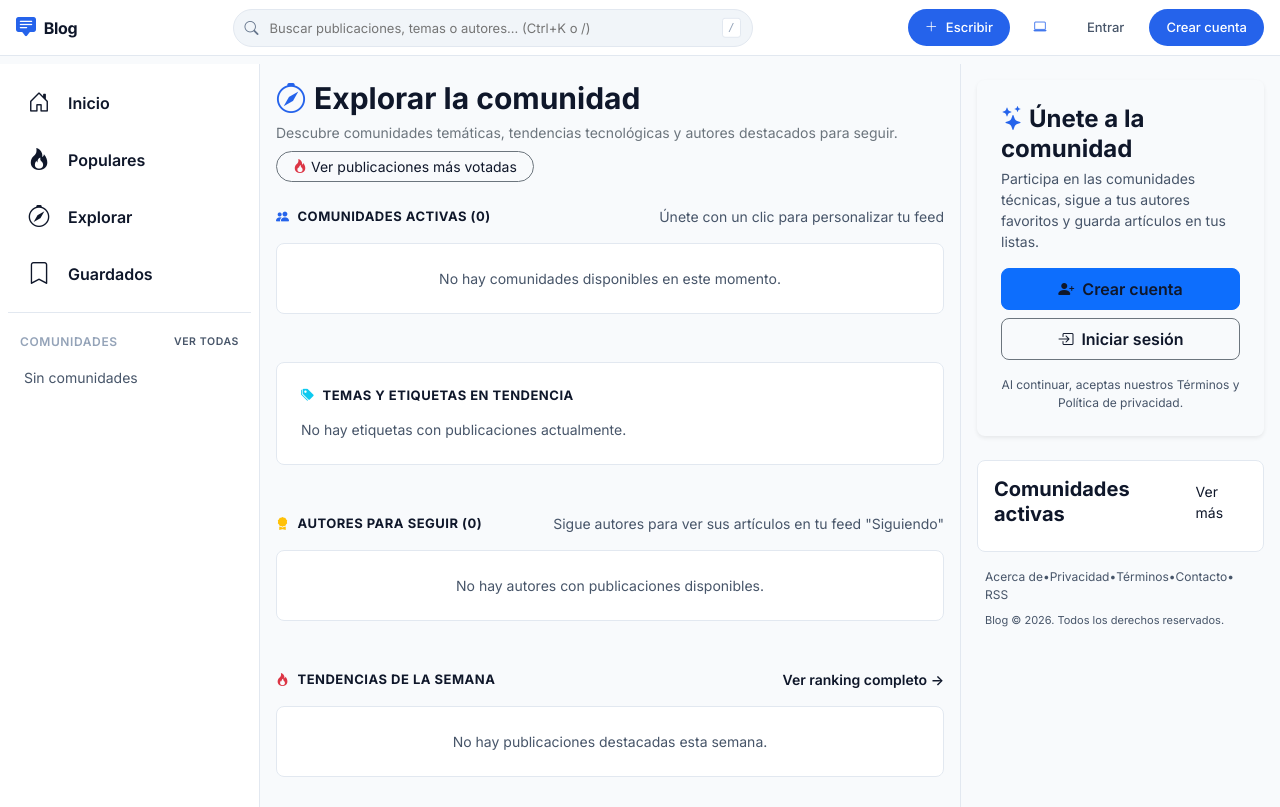
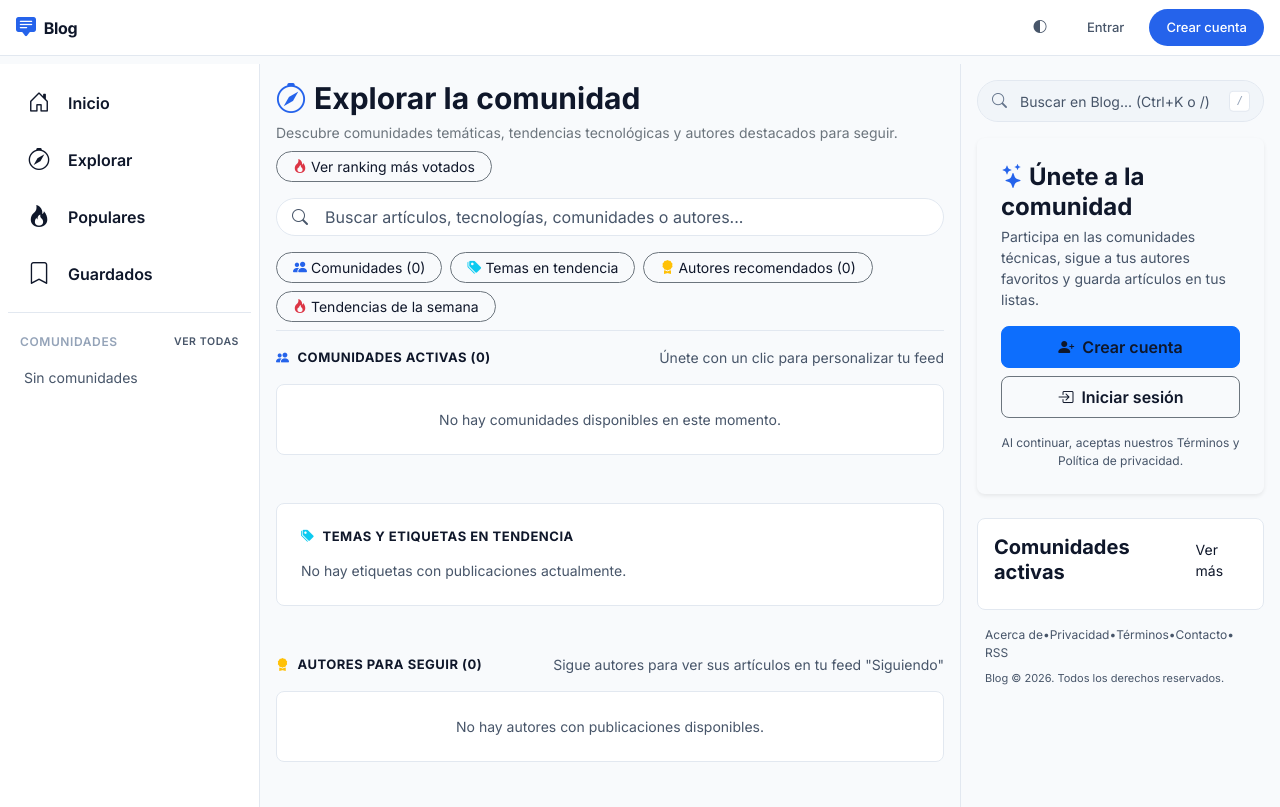
Before and after one commit to Xxiqui/blog-foro, a Django app: template templates/blog/explorar.html in a window 1280 px wide. Shown: the top 807 px of the page. Run offline with Django 5.2, Linux system fonts and the light colour scheme; the template is opened without the code that fills it, so the values that code supplies are empty; parts of the project's set-up code (start-up, migrations or seed data) failed here and were passed over; some libraries are stand-ins or nearby versions.

Commit message:
feat: layout estilo X estricto, busqueda en columna derecha, notificaciones en barra izquierda, fix buscador movil y enriquecimiento de datos demo

```diff
--- a/static/css/components.css
+++ b/static/css/components.css
@@ -70,6 +70,66 @@
     border-radius: var(--radius-xs);
     border: 1px solid var(--color-border);
     pointer-events: none;
+}
+
+/* Buscador integrado en la barra lateral derecha (Estilo X) */
+.sidebar-search-box {
+    width: 100%;
+    position: relative;
+}
+
+.sidebar-search-input {
+    width: 100%;
+    height: 42px;
+    border-radius: var(--radius-full, 9999px) !important;
+    background-color: var(--color-surface-hover) !important;
+    border: 1px solid var(--color-border) !important;
+    padding: 0 var(--space-4) 0 42px !important;
+    font-size: 14px;
+    color: var(--color-text) !important;
+    transition: background-color var(--transition-base), border-color var(--transition-base), box-shadow var(--transition-base);
+}
+
+.sidebar-search-input:focus {
+    background-color: var(--color-surface) !important;
+    border-color: var(--color-accent) !important;
+    box-shadow: 0 0 0 2px var(--color-accent-subtle) !important;
+    outline: none;
+}
+
+.sidebar-search-icon {
+    position: absolute;
+    left: 15px;
+    top: 50%;
+    transform: translateY(-50%);
+    color: var(--color-text-muted);
+    pointer-events: none;
+    font-size: 15px;
+    z-index: 2;
+}
+
+.sidebar-search-badge {
+    position: absolute;
+    right: 14px;
+    top: 50%;
+    transform: translateY(-50%);
+    font-size: 11px;
+    font-family: var(--font-mono);
+    color: var(--color-text-dim);
+    background: var(--color-surface);
+    border: 1px solid var(--color-border);
+    padding: 1px 6px;
+    border-radius: var(--radius-sm, 4px);
+    pointer-events: none;
+}
+
+/* Overlay de búsqueda para móvil (< 1280px) */
+.mobile-search-overlay {
+    position: sticky;
+    top: var(--header-height);
+    left: 0;
+    width: 100%;
+    z-index: 1025;
 }
 
 /* Sugerencias de búsqueda dropdown */
--- a/static/js/interacciones.js
+++ b/static/js/interacciones.js
@@ -1034,25 +1034,35 @@
         verificarReintentoAccion();
     }
 
-    // Buscador global con sugerencias y atajos
+    // Buscador global (barra lateral derecha en escritorio, overlay en móvil)
     function inicializarBuscadorSugerencias() {
-        const searchInput = document.getElementById('header-search-input');
-        const dropdown = document.getElementById('search-suggestions-dropdown');
-        const searchContainer = document.getElementById('global-search-container');
         const mobileToggle = document.getElementById('mobile-search-toggle');
-
-        if (mobileToggle && searchContainer) {
-            mobileToggle.addEventListener('click', function() {
-                searchContainer.classList.toggle('mobile-open');
-                if (searchContainer.classList.contains('mobile-open') && searchInput) {
-                    setTimeout(() => searchInput.focus(), 60);
-                }
-            });
-        }
-
-        // Mostrar / ocultar dropdown al recibir resultados de HTMX
+        const mobileSearchBar = document.getElementById('mobile-search-bar');
+        const mobileClose = document.getElementById('mobile-search-close');
+        const mobileInput = document.getElementById('mobile-search-input');
+
+        const sidebarInput = document.getElementById('sidebar-search-input');
+
+        // Toggle de búsqueda móvil (< 1280px)
+        if (mobileToggle && mobileSearchBar) {
+            mobileToggle.addEventListener('click', function(e) {
+                e.preventDefault();
+                e.stopPropagation();
+                mobileSearchBar.classList.toggle('d-none');
+                if (!mobileSearchBar.classList.contains('d-none') && mobileInput) {
+                    setTimeout(() => mobileInput.focus(), 80);
+                }
+            });
+        }
+        if (mobileClose && mobileSearchBar) {
+            mobileClose.addEventListener('click', function() {
+                mobileSearchBar.classList.add('d-none');
+            });
+        }
+
+        // Mostrar / ocultar dropdown al recibir resultados de HTMX (sidebar o móvil)
         document.body.addEventListener('htmx:afterSwap', function(evt) {
-            if (evt.detail.target && evt.detail.target.id === 'search-suggestions-dropdown') {
+            if (evt.detail.target && (evt.detail.target.id === 'sidebar-search-suggestions' || evt.detail.target.id === 'mobile-search-suggestions' || evt.detail.target.id === 'search-suggestions-dropdown')) {
                 const dd = evt.detail.target;
                 const items = dd.querySelectorAll('.suggestion-item');
                 if (items.length > 0 || dd.innerText.trim().length > 0) {
@@ -1063,9 +1073,14 @@
             }
         });
 
-        // Navegación por teclado en el input de búsqueda (flechas, Enter, Esc)
-        if (searchInput && dropdown) {
-            searchInput.addEventListener('keydown', function(e) {
+        // Navegación por teclado en inputs de búsqueda
+        [sidebarInput, mobileInput].forEach(input => {
+            if (!input) return;
+            const form = input.closest('form');
+            const dropdown = form ? form.querySelector('.search-suggestions-dropdown') : null;
+
+            input.addEventListener('keydown', function(e) {
+                if (!dropdown) return;
                 const items = Array.from(dropdown.querySelectorAll('.suggestion-item'));
                 let activeIdx = items.findIndex(it => it.classList.contains('active'));
 
@@ -1091,21 +1106,21 @@
                     }
                 } else if (e.key === 'Escape') {
                     dropdown.classList.remove('show');
-                    if (searchContainer) searchContainer.classList.remove('mobile-open');
-                    searchInput.blur();
-                }
-            });
-
-            // Cerrar dropdown al hacer clic fuera
-            document.addEventListener('click', function(e) {
-                if (searchContainer && !searchContainer.contains(e.target)) {
-                    dropdown.classList.remove('show');
-                    if (searchContainer.classList.contains('mobile-open') && (!mobileToggle || !mobileToggle.contains(e.target))) {
-                        searchContainer.classList.remove('mobile-open');
-                    }
-                }
-            });
-        }
+                    if (mobileSearchBar) mobileSearchBar.classList.add('d-none');
+                    input.blur();
+                }
+            });
+        });
+
+        // Cerrar dropdown al hacer clic fuera
+        document.addEventListener('click', function(e) {
+            document.querySelectorAll('.search-suggestions-dropdown.show').forEach(dd => {
+                const form = dd.closest('form');
+                if (form && !form.contains(e.target)) {
+                    dd.classList.remove('show');
+                }
+            });
+        });
     }
 
     // Atajos de teclado del foro
@@ -1126,13 +1141,21 @@
             // Atajo / o Ctrl/Cmd+K para abrir búsqueda
             if (e.key === '/' || ((e.ctrlKey || e.metaKey) && (e.key === 'k' || e.key === 'K'))) {
                 e.preventDefault();
-                const searchContainer = document.getElementById('global-search-container');
-                const searchInput = document.getElementById('header-search-input');
-                if (searchContainer) searchContainer.classList.add('mobile-open');
-                if (searchInput) {
-                    searchInput.focus();
-                    searchInput.select();
-                }
+                const sidebarInput = document.getElementById('sidebar-search-input');
+                const mobileSearchBar = document.getElementById('mobile-search-bar');
+                const mobileInput = document.getElementById('mobile-search-input');
+
+                if (window.innerWidth >= 1280 && sidebarInput) {
+                    sidebarInput.focus();
+                    sidebarInput.select();
+                } else {
+                    if (mobileSearchBar) mobileSearchBar.classList.remove('d-none');
+                    if (mobileInput) {
+                        mobileInput.focus();
+                        mobileInput.select();
+                    }
+                }
+            }
                 return;
             }
 
--- a/templates/base.html
+++ b/templates/base.html
@@ -69,55 +69,20 @@
                 <span class="text-truncate">{{ marca_corta|default:"Blog" }}</span>
             </a>
 
-            <!-- Trigger móvil de búsqueda (< 640px) -->
-            <button type="button" class="btn-forum btn-forum-subtle mobile-search-trigger touch-target-44 d-sm-none" id="mobile-search-toggle" aria-label="Abrir buscador" title="Buscar">
-                <i class="bi bi-search fs-5" aria-hidden="true"></i>
-            </button>
+            <!-- Acciones de cabecera (Móvil y Perfil) -->
+            <div class="d-flex align-items-center gap-1 gap-sm-2 flex-shrink-0">
+                <!-- Botón móvil de búsqueda (< 1280px) -->
+                <button type="button" class="btn-forum btn-forum-subtle d-xl-none touch-target-44 p-2" id="mobile-search-toggle" aria-label="Abrir buscador" title="Buscar">
+                    <i class="bi bi-search fs-5" aria-hidden="true"></i>
+                </button>
 
-            <!-- Buscador central con sugerencias (>= 640px y expandible en móvil) -->
-            <div class="header-search-wrapper desktop-search-input" id="global-search-container">
-                <form action="{% url 'blog:buscar_posts' %}" method="get" role="search" class="m-0 p-0 position-relative" id="form-buscador-global">
-                    <i class="bi bi-search header-search-icon" aria-hidden="true"></i>
-                    <input type="search"
-                           name="q"
-                           id="header-search-input"
-                           class="header-search-input"
-                           placeholder="Buscar publicaciones, temas o autores... (Ctrl+K o /)"
-                           value="{{ query|default:'' }}"
-                           autocomplete="off"
-                           hx-get="{% url 'blog:buscar_sugerencias' %}"
-                           hx-trigger="input changed delay:200ms"
-                           hx-target="#search-suggestions-dropdown"
-                           aria-autocomplete="list"
-                           aria-expanded="false"
-                           aria-controls="search-suggestions-dropdown">
-                    <span class="header-search-badge d-none d-md-inline">/</span>
-                    <div class="search-suggestions-dropdown" id="search-suggestions-dropdown"></div>
-                </form>
-            </div>
-
-            <!-- Acciones a la derecha -->
-            <div class="d-flex align-items-center gap-1 gap-sm-2 flex-shrink-0">
-                <!-- Botón Escribir (>= 640px) -->
+                <!-- Campana con Notificaciones (visible en móvil y tablet < 1024px donde la barra lateral izquierda está oculta) -->
                 {% if user.is_authenticated %}
-                    <a href="{% url 'blog:panel_post_create' %}" hx-boost="false" class="btn-forum btn-forum-primary desktop-write-btn">
-                        <i class="bi bi-plus-lg" aria-hidden="true"></i>
-                        <span>Escribir</span>
-                    </a>
-                {% else %}
-                    <button type="button" class="btn-forum btn-forum-primary desktop-write-btn btn-requiere-auth" data-action="crear_post">
-                        <i class="bi bi-plus-lg" aria-hidden="true"></i>
-                        <span>Escribir</span>
-                    </button>
-                {% endif %}
-
-                <!-- Campana con Notificaciones (con sesión) -->
-                {% if user.is_authenticated %}
-                    <div class="dropdown">
+                    <div class="dropdown d-lg-none">
                         <a href="{% url 'blog:notificaciones_list' %}"
                            class="btn-forum btn-forum-subtle position-relative touch-target-44 p-2"
                            role="button"
-                           id="btn-notificaciones-dropdown"
+                           id="btn-notificaciones-dropdown-mobile"
                            data-bs-toggle="dropdown"
                            aria-expanded="false"
                            aria-label="Notificaciones"
@@ -242,6 +207,29 @@
         </div>
     </header>
 
+    <!-- Barra de búsqueda móvil desplegable (< 1280px) -->
+    <div id="mobile-search-bar" class="mobile-search-overlay d-none">
+        <div class="container-fluid px-3 py-2 bg-surface border-bottom d-flex align-items-center gap-2 shadow-sm">
+            <form action="{% url 'blog:buscar_posts' %}" method="get" role="search" class="flex-grow-1 m-0 position-relative" id="form-buscador-mobile">
+                <i class="bi bi-search position-absolute top-50 start-0 translate-middle-y ms-3 text-muted" aria-hidden="true"></i>
+                <input type="search"
+                       name="q"
+                       id="mobile-search-input"
+                       class="form-control rounded-pill ps-5"
+                       placeholder="Buscar en Blog... (posts, temas, autores)"
+                       value="{{ query|default:'' }}"
+                       autocomplete="off"
+                       hx-get="{% url 'blog:buscar_sugerencias' %}"
+                       hx-trigger="input changed delay:200ms"
+                       hx-target="#mobile-search-suggestions">
+                <div class="search-suggestions-dropdown" id="mobile-search-suggestions"></div>
+            </form>
+            <button type="button" class="btn btn-sm btn-link text-body p-2" id="mobile-search-close" aria-label="Cerrar búsqueda">
+                <i class="bi bi-x-lg fs-5"></i>
+            </button>
+        </div>
+    </div>
+
     <!-- Avisos Flash -->
     <div class="container-fluid px-3 pt-2" aria-live="polite">
         {% if messages %}
@@ -257,7 +245,7 @@
     <!-- Estructura Adaptable del Foro -->
     <div class="app-body {% block app_body_class %}{% endblock %}">
         {% block nav_left %}
-        <!-- Navegación Izquierda Pegajosa (64px de 1024-1279, 220px desde 1280px) -->
+        <!-- Navegación Izquierda Pegajosa (64px de 1024-1279, 260px desde 1280px) -->
         <nav class="app-nav-left" aria-label="Navegación principal del foro">
             <div class="w-100">
                 <a href="{% url 'blog:post_list' %}"
@@ -267,14 +255,28 @@
                     <i class="bi bi-house-door" aria-hidden="true"></i>
                     <span class="nav-label">Inicio</span>
                 </a>
-                <a href="{% url 'blog:posts_populares' %}"
-                   class="nav-item-link {% if request.resolver_match.url_name == 'posts_populares' %}active{% endif %}"
-                   {% if request.resolver_match.url_name == 'posts_populares' %}aria-current="page"{% endif %}
-                   title="Populares">
-                    <i class="bi bi-fire" aria-hidden="true"></i>
-                    <span class="nav-label">Populares</span>
+                <a href="{% url 'blog:explorar' %}"
+                   class="nav-item-link {% if request.resolver_match.url_name == 'explorar' %}active{% endif %}"
+                   {% if request.resolver_match.url_name == 'explorar' %}aria-current="page"{% endif %}
+                   title="Explorar">
+                    <i class="bi bi-compass" aria-hidden="true"></i>
+                    <span class="nav-label">Explorar</span>
                 </a>
                 {% if user.is_authenticated %}
+                    <a href="{% url 'blog:notificaciones_list' %}"
+                       class="nav-item-link position-relative {% if request.resolver_match.url_name == 'notificaciones_list' %}active{% endif %}"
+                       {% if request.resolver_match.url_name == 'notificaciones_list' %}aria-current="page"{% endif %}
+                       title="Notificaciones">
+                        <div class="position-relative d-inline-flex align-items-center">
+                            <i class="bi bi-bell" aria-hidden="true"></i>
+                            {% if notificaciones_no_leidas_count %}
+                                <span class="position-absolute top-0 start-100 translate-middle badge rounded-pill bg-danger" style="font-size: 10px; padding: 2px 6px;">
+                                    {{ notificaciones_no_leidas_count }}
+                                </span>
+                            {% endif %}
+                        </div>
+                        <span class="nav-label ms-1">Notificaciones</span>
+                    </a>
                     <a href="{% url 'blog:siguiendo_feed' %}"
                        class="nav-item-link {% if request.resolver_match.url_name == 'siguiendo_feed' %}active{% endif %}"
                        {% if request.resolver_match.url_name == 'siguiendo_feed' %}aria-current="page"{% endif %}
@@ -283,12 +285,12 @@
                         <span class="nav-label">Siguiendo</span>
                     </a>
                 {% endif %}
-                <a href="{% url 'blog:explorar' %}"
-                   class="nav-item-link {% if request.resolver_match.url_name == 'explorar' %}active{% endif %}"
-                   {% if request.resolver_match.url_name == 'explorar' %}aria-current="page"{% endif %}
-                   title="Explorar">
-                    <i class="bi bi-compass" aria-hidden="true"></i>
-                    <span class="nav-label">Explorar</span>
+                <a href="{% url 'blog:posts_populares' %}"
+                   class="nav-item-link {% if request.resolver_match.url_name == 'posts_populares' %}active{% endif %}"
+                   {% if request.resolver_match.url_name == 'posts_populares' %}aria-current="page"{% endif %}
+                   title="Populares">
+                    <i class="bi bi-fire" aria-hidden="true"></i>
+                    <span class="nav-label">Populares</span>
                 </a>
                 {% if user.is_authenticated %}
                     <a href="{% url 'blog:guardados' %}"
@@ -313,7 +315,7 @@
                 {% endif %}
 
                 {% if user.is_authenticated %}
-                    <!-- Botón de acción principal grande integrado (Estilo X) -->
+                    <!-- Botón de acción principal único integrado (Estilo X) -->
                     <div class="my-3 w-100">
                         <a href="{% url 'blog:panel_post_create' %}" class="btn btn-primary rounded-pill w-100 py-2 d-flex align-items-center justify-content-center gap-2 fw-bold shadow-sm" hx-boost="false" title="Crear nueva publicación">
                             <i class="bi bi-pencil-square fs-5" aria-hidden="true"></i>
@@ -387,27 +389,44 @@
 
         {% block sidebar_right %}
         <!-- Columna Lateral Derecha Pegajosa (>= 1280px) -->
-        <aside class="app-sidebar-right" aria-label="Widgets e información complementaria">
+        <aside class="app-sidebar-right" aria-label="Búsqueda e información complementaria">
             {% block sidebar_right_content %}
+            <!-- Buscador Global al inicio de la columna derecha (Estilo X) -->
+            <div class="sidebar-search-box mb-3 position-relative" id="sidebar-search-container">
+                <form action="{% url 'blog:buscar_posts' %}" method="get" role="search" class="m-0 p-0 position-relative" id="form-buscador-sidebar">
+                    <i class="bi bi-search sidebar-search-icon" aria-hidden="true"></i>
+                    <input type="search"
+                           name="q"
+                           id="sidebar-search-input"
+                           class="sidebar-search-input form-control rounded-pill"
+                           placeholder="Buscar en Blog... (Ctrl+K o /)"
+                           value="{{ query|default:'' }}"
+                           autocomplete="off"
+                           hx-get="{% url 'blog:buscar_sugerencias' %}"
+                           hx-trigger="input changed delay:200ms"
+                           hx-target="#sidebar-search-suggestions"
+                           aria-autocomplete="list"
+                           aria-expanded="false"
+                           aria-controls="sidebar-search-suggestions">
+                    <span class="sidebar-search-badge d-none d-xl-inline">/</span>
+                    <div class="search-suggestions-dropdown" id="sidebar-search-suggestions"></div>
+                </form>
+            </div>
+
             {% if not user.is_authenticated %}
                 <!-- Visitantes: una sola tarjeta Únete -->
                 {% include "blog/includes/widget_unete_comunidad.html" %}
             {% else %}
-                <!-- Widget Acerca de la comunidad para autores autenticados -->
+                <!-- Widget Acerca de la comunidad (informativo sin botón repetido) -->
                 <div class="card border mb-3 shadow-none bg-surface">
                     <div class="card-body p-3">
                         <h2 class="h6 fw-bold mb-2 d-flex align-items-center gap-2">
-                            <i class="bi bi-pencil-square text-primary" aria-hidden="true"></i>
+                            <i class="bi bi-chat-square-quote text-primary" aria-hidden="true"></i>
                             <span>{{ marca_corta|default:"Blog" }}</span>
                         </h2>
-                        <p class="small text-secondary mb-3">
+                        <p class="small text-secondary mb-0">
                             {{ marca_descripcion|default:"Comunidad de lectura técnica, debate constructivo y desarrollo en Django. Comparte tus conocimientos con autores y lectores." }}
                         </p>
-                        <div class="d-grid">
-                            <a href="{% url 'blog:panel_post_create' %}" hx-boost="false" class="btn-forum btn-forum-primary justify-content-center">
-                                <i class="bi bi-plus-lg me-1" aria-hidden="true"></i>Escribir
-                            </a>
-                        </div>
                     </div>
                 </div>
             {% endif %}
--- a/templates/blog/explorar.html
+++ b/templates/blog/explorar.html
@@ -7,8 +7,8 @@
 {% block content %}
 <div class="app-feed-container">
     <!-- Cabecera de Exploración -->
-    <div class="mb-4">
-        <div class="d-flex align-items-center justify-content-between flex-wrap gap-2">
+    <div class="mb-3">
+        <div class="d-flex align-items-center justify-content-between flex-wrap gap-2 mb-3">
             <div>
                 <h1 class="h3 fw-bold mb-1 d-flex align-items-center gap-2">
                     <i class="bi bi-compass text-primary" aria-hidden="true"></i>
@@ -19,7 +19,34 @@
                 </p>
             </div>
             <a href="{% url 'blog:posts_populares' %}" class="btn btn-sm btn-outline-secondary rounded-pill px-3">
-                <i class="bi bi-fire text-danger me-1" aria-hidden="true"></i>Ver publicaciones más votadas
+                <i class="bi bi-fire text-danger me-1" aria-hidden="true"></i>Ver ranking más votados
+            </a>
+        </div>
+
+        <!-- Buscador integrado en Explorar -->
+        <form action="{% url 'blog:buscar_posts' %}" method="get" role="search" class="m-0 mb-3 position-relative">
+            <i class="bi bi-search position-absolute top-50 start-0 translate-middle-y ms-3 text-muted" aria-hidden="true"></i>
+            <input type="search"
+                   name="q"
+                   class="form-control rounded-pill ps-5 bg-surface border"
+                   placeholder="Buscar artículos, tecnologías, comunidades o autores..."
+                   value="{{ query|default:'' }}"
+                   autocomplete="off">
+        </form>
+
+        <!-- Pestañas de navegación rápida de Exploración -->
+        <div class="d-flex flex-wrap gap-2 pb-2 border-bottom">
+            <a href="#heading-comunidades" class="btn btn-sm btn-outline-secondary rounded-pill px-3">
+                <i class="bi bi-people-fill me-1 text-primary"></i>Comunidades ({{ comunidades|length }})
+            </a>
+            <a href="#heading-etiquetas" class="btn btn-sm btn-outline-secondary rounded-pill px-3">
+                <i class="bi bi-tags-fill me-1 text-info"></i>Temas en tendencia
+            </a>
+            <a href="#heading-autores" class="btn btn-sm btn-outline-secondary rounded-pill px-3">
+                <i class="bi bi-award-fill me-1 text-warning"></i>Autores recomendados ({{ autores|length }})
+            </a>
+            <a href="#heading-posts-destacados" class="btn btn-sm btn-outline-secondary rounded-pill px-3">
+                <i class="bi bi-fire me-1 text-danger"></i>Tendencias de la semana
             </a>
         </div>
     </div>
```
Also changed, not shown: blog/context_processors.py (+8 -3 lines), blog/management/commands/cargar_datos_demo.py (+270 -3 lines), static/css/layout.css (+2 -34 lines), templates/blog/post_list.html (+3 -5 lines).
